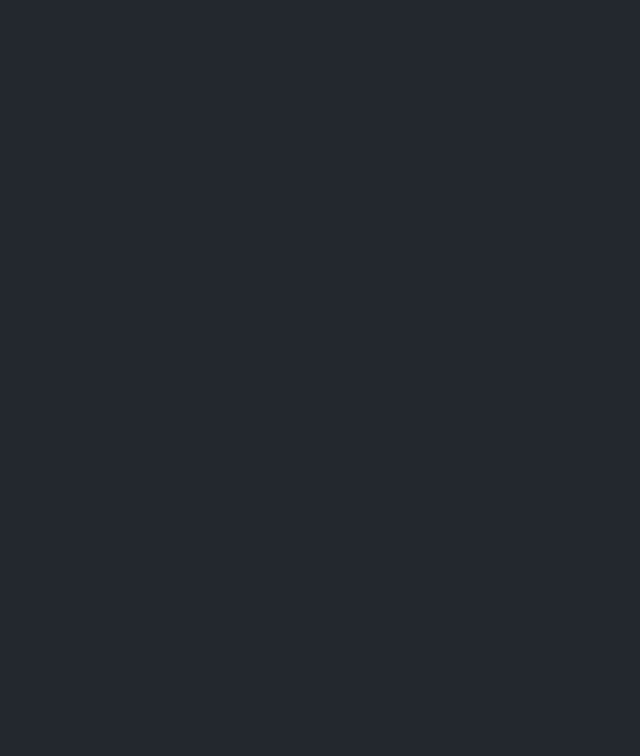
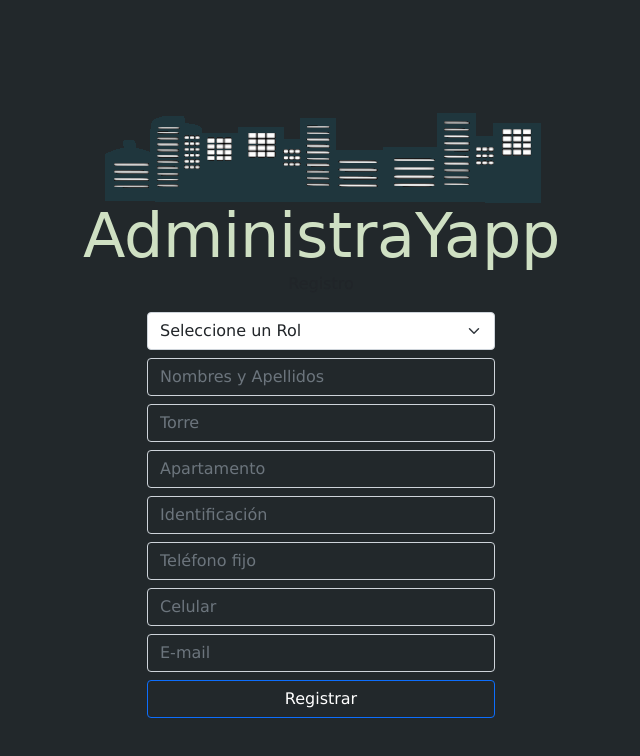
Before and after one commit to wilfranr/radministrayapp, a React (Create React App) app in the folder front-administrayapp/: page /register in a window 1280 px wide. Before the commit this address had no page. Shown: the top 756 px of the page, without its empty margins (319-959 px from the left). Built offline with nearby package versions, Linux system fonts and the light colour scheme.

Commit message:
Front de login y register

```diff
--- a/front-administrayapp/src/index.js
+++ b/front-administrayapp/src/index.js
@@ -11,6 +11,8 @@ import Emprendimientos from "./views/Emprendimientos";
 import NuevoEmprendimiento from "./views/NuevoEmprendimiento";
 import EstadoCuenta from "./views/EstadoCuenta";
 import Acerca from "./views/Acerca"
+import Login from "./views/Login";
+import Register from "./views/Register";
 
 
 const container = document.getElementById('root');
@@ -29,5 +31,7 @@ ReactDOM.render(
         <Route path="/nuevoemprendimiento" element={<NuevoEmprendimiento/>}/>
         <Route path="/estadocuenta" element={<EstadoCuenta/>}/>
         <Route path="/acerca" element={<Acerca/>}/>
+        <Route path="/login" element={<Login/>}/>
+        <Route path="/register" element={<Register/>}/>
     </Routes>
 </BrowserRouter>,container)
--- a/front-administrayapp/src/views/Home.jsx
+++ b/front-administrayapp/src/views/Home.jsx
@@ -4,6 +4,7 @@ import user from "../images/user.svg"
 import "../styles/style.css"
 import Panel from "../components/Panel";
 import Footer from "../components/Footer";
+import Login from "../views/Login"
 
 
 function Home() {
@@ -13,7 +14,9 @@ function Home() {
                 <img src={logo} alt="logo" width="120" />
                 <div id="userName">Invitado <img src={user} alt="user" width="20" />
                 </div>
-                <div className="login-btn" type="button" onclick="formLogin()">Ingresar</div>
+                <a href="/login">
+                    <div className="login-btn" type="button" component={Login}>Ingresar</div>
+                </a>
             </div>
             <Panel></Panel>
             <Footer></Footer>
--- /dev/null
+++ b/front-administrayapp/src/views/Login.jsx
@@ -0,0 +1,57 @@
+import React from "react";
+import logo from "../components/assets/img/logo.png"
+import Register from "../views/Register"
+
+
+function Login() {
+    return (
+        <div className="container">
+        <section className="ftco-section">
+            <div className="container">
+                <div className="row justify-content-center mt-5">
+
+                </div>
+                <div className="row justify-content-center">
+                    <div className="col-md-6 col-lg-4">
+                        <div className="login-wrap py-5">
+                            <router-link to="/">
+                                <div className="img d-flex align-items-center justify-content-center" ><img src={logo} alt="" width="180%"/></div>
+                            </router-link>
+                            <form action="" className="login-form mt-2">
+                          <div className="form-group">
+                              <div className="icon d-flex align-items-center justify-content-center"><span className="fa fa-user"></span></div>
+                              <input type="text" id="email"className="form-control" placeholder="Email" required/>
+                          </div>
+                    <div className="form-group">
+                        <div className="icon d-flex align-items-center justify-content-center"><span className="fa fa-lock"></span></div>
+                      <input type="password" id="pass"
+                       className="form-control mt-3" placeholder="Password" required/>
+                    </div>
+                    <div className="form-group d-md-flex">
+                                    <div className="w-100 text-md-right">
+                                        <a href="/#">Recuperar contraseña</a>
+                                    </div>
+                    </div>
+                    <div className="form-group">
+                        <input
+                    className="bt btn-primary mt-2"
+                    type="button"
+                    value="Ingresar"
+                  />
+                    </div>
+                  </form>
+                  <div className="w-100 text-center mt-4 text">
+                      <p className="mb-0">No tienes cuenta?</p>
+                      <router-link to="Register">
+                          <a href="/register" component={Register}>Registrar</a>
+                      </router-link>
+                  </div>
+                </div>
+                    </div>
+                </div>
+            </div>
+        </section>
+      </div>
+    )
+}
+export default Login
--- /dev/null
+++ b/front-administrayapp/src/views/Register.jsx
@@ -0,0 +1,94 @@
+import React from "react";
+import Logo from "../components/assets/img/logo.png"
+
+
+function Register() {
+    return (
+        <div className="container">
+        <section className="ftco-section">
+        <div className="container">
+        <div className="row justify-content-center"></div>
+        <div className="row justify-content-center">
+          <div className="col-md-6 col-lg-4">
+            <div className="login-wrap py-5">
+              <div className="img d-flex align-items-center justify-content-center">
+                <img src={Logo} alt="" width="180%" />
+              </div>
+              <p className="text-center">Registro</p>
+              <form action="#" className="login-form mt-2">
+                <div className="form-group">
+
+                  <select
+                    className="form-select"
+                    aria-label="Default select example"
+                  >
+                    <option selected>Seleccione un Rol</option>
+                    <option value="1">Administrador</option>
+                    <option value="2">Seguridad</option>
+                    <option value="3">Tercero</option>
+                    <option value="4">Propietario</option>
+                    <option value="5">Residente</option>
+                  </select>
+                  <input
+                    type="text"
+                    className="form-control mt-2"
+                    placeholder="Nombres y Apellidos"
+                    required
+                  />
+                  <input
+                    type="text"
+                    className="form-control mt-2"
+                    placeholder="Torre"
+                    required
+                  />
+                  <input
+                    type="text"
+                    className="form-control mt-2"
+                    placeholder="Apartamento"
+                    required
+                  />
+                  <input
+                    type="number"
+                    className="form-control mt-2"
+                    placeholder="Identificación"
+                    required
+                  />
+                  <input
+                    type="number"
+                    className="form-control mt-2"
+                    placeholder="Teléfono fijo"
+                  />
+                  <input
+                    type="number"
+                    className="form-control mt-2"
+                    placeholder="Celular"
+                    required
+                  />
+                  <input
+                    type="email"
+                    className="form-control mt-2"
+                    placeholder="E-mail"
+                    required
+                  />
+                </div>
+
+
+                <div className="form-group mt-2">
+                  <button
+                    type="submit"
+                    className="btn form-control btn-primary rounded submit px-3"
+                  >
+                    Registrar
+                  </button>
+                </div>
+              </form>
+
+            </div>
+          </div>
+        </div>
+      </div>
+        </section>
+      </div>
+    )
+}
+export default Register
```
Also changed, not shown: front-administrayapp/src/pages/home/home.jsx (deleted, +0 -11 lines), front-administrayapp/src/pages/home/home.css (deleted).
